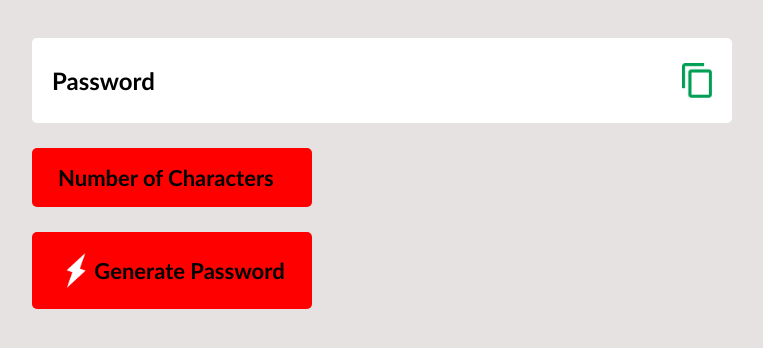
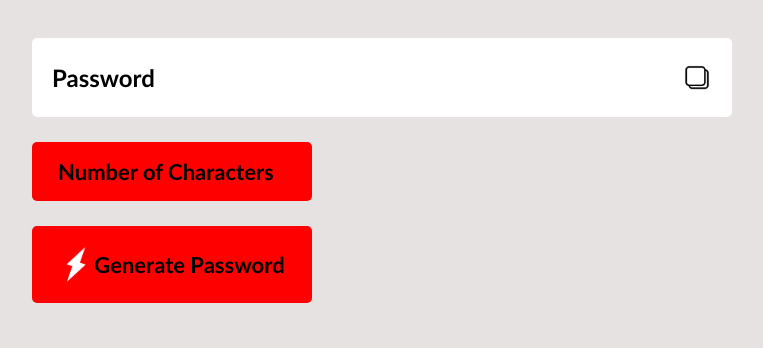
Before and after one commit to jbaeby/passwordgenerator, a plain HTML site: page index.html in a window 1280 px wide. Shown: the part 324-672 px from the top of the page, without its empty margins (160-923 px from the left). Drawn offline with Linux system fonts and the light colour scheme.

Commit message:
Update index.html

```diff
--- a/index.html
+++ b/index.html
@@ -9,9 +9,9 @@
             <h1>Generate a<br><span>Random Password</span></h1>
             <div class="display">
                 <input type ="text" id = "password-el" placeholder = "Password" >
-                <img src = "copy.png" onclick = "copyPassword()">
+                <img src = "copybutton.png" onclick = "copyPassword()">
             </div>
-            <input type = "text" id = "length-el" placeholder = "Number of Characters">
+            <span></span><input type = "text" id = "length-el" placeholder = "Number of Characters"></span>
             <button id = "generatebutton" onclick = "passwordTest()"><img src="generate.png">Generate Password</button>
 
         </div>
```
